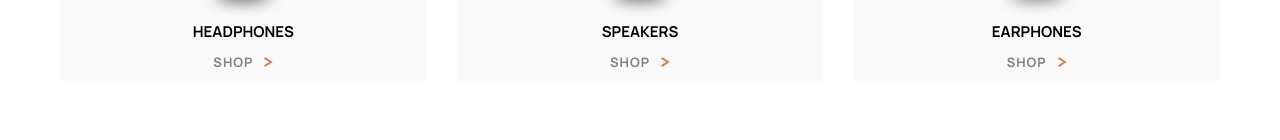
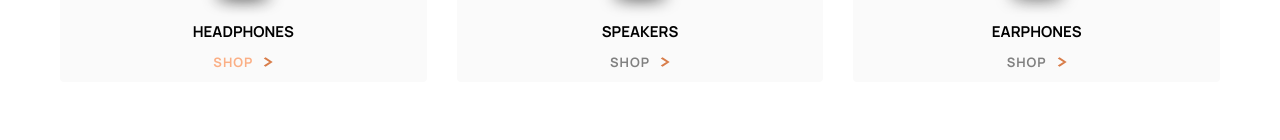
Before and after one commit to BilalHassen/audiophile-web-site, a React (Vite) app: page / in a window 1280 px wide. In both pictures the pointer is over the element 233 px from the left and 1281 px from the top of the page. Shown: the part 1219-1359 px from the top of the page. Built offline with nearby package versions, Linux system fonts and the light colour scheme; a web font is replaced by a local one.

Commit message:
add hover affect to midNav

```diff
--- a/src/Components/Nav/Nav.scss
+++ b/src/Components/Nav/Nav.scss
@@ -122,6 +122,11 @@ body {
     gap: 1rem;
     align-items: center;
     padding-bottom: 1rem;
+    cursor: pointer;
+  }
+
+  &__text:hover {
+    color: $button-hover;
   }
 
   &__orange-icon {
```
